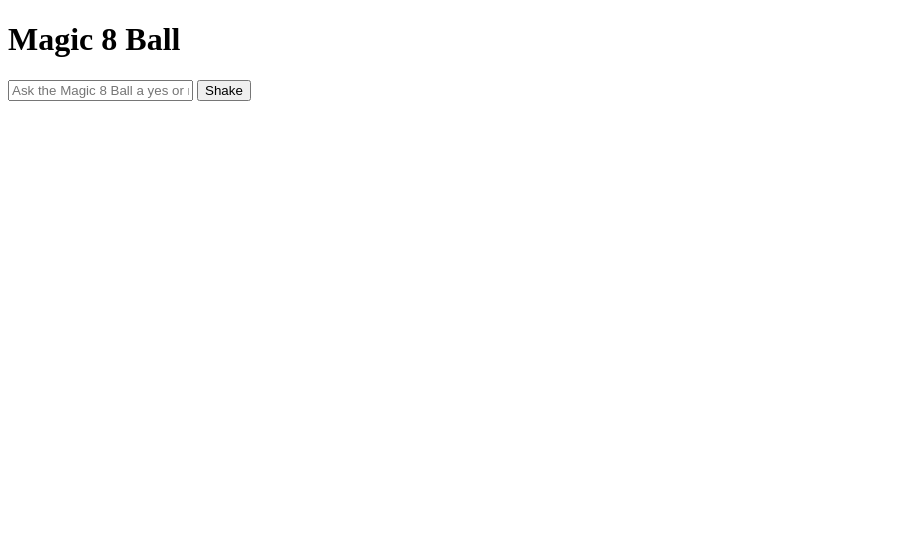
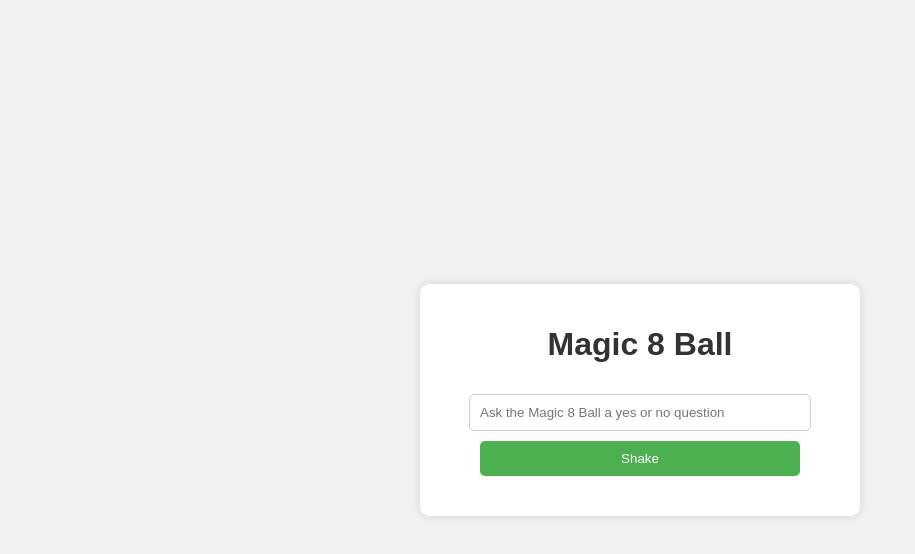
Before and after one commit to dracangelo/urban-broccoli, a plain HTML site: page index.html in a window 1280 px wide. Shown: the whole page, without its empty margins (0-915 px from the left). Drawn offline with Linux system fonts and the light colour scheme.

Commit message:
polished the css

```diff
--- a/index.html
+++ b/index.html
@@ -3,7 +3,7 @@
 <head>
     <meta charset="UTF-8">
     <meta name="viewport" content="width=device-width, initial-scale=1.0">
-    <link rel="stylesheet" href="style.css">
+    <link rel="stylesheet" href="styles.css">
     <title>Magic 8 Ball</title>
 </head>
 <body>
--- a/scripts.js
+++ b/scripts.js
@@ -17,9 +17,17 @@ function shakeMagic8Ball() {
 
     // Check if the question is not empty
     if (questionInput.value.trim() !== "") {
-        // Shake the Magic 8 Ball and display the response
-        const response = responses[Math.floor(Math.random() * responses.length)];
-        responseDisplay.textContent = `Magic 8 Ball says: ${response}`;
+        // Add shake animation class
+        responseDisplay.classList.add("shake-animation");
+
+        // Shake the Magic 8 Ball and display the response after the animation
+        setTimeout(() => {
+            const response = responses[Math.floor(Math.random() * responses.length)];
+            responseDisplay.textContent = `Magic 8 Ball says: ${response}`;
+
+            // Remove shake animation class
+            responseDisplay.classList.remove("shake-animation");
+        }, 500);
     } else {
         alert("Please enter a question before shaking the Magic 8 Ball.");
     }
--- a/styles.css
+++ b/styles.css
@@ -5,13 +5,64 @@ body {
     justify-content: center;
     height: 100vh;
     margin: 0;
+    background-color: #f0f0f0;
 }
 
 .container {
     text-align: center;
+    background-color: #fff;
+    border-radius: 10px;
+    box-shadow: 0 0 10px rgba(0, 0, 0, 0.1);
+    padding: 20px;
+    max-width: 400px;
+    width: 100%;
+}
+
+h1 {
+    color: #333;
+}
+
+input {
+    width: 80%;
+    padding: 10px;
+    margin: 10px 0;
+    border: 1px solid #ccc;
+    border-radius: 5px;
 }
 
 button {
-    margin-top: 10px;
+    width: 80%;
+    padding: 10px;
+    background-color: #4caf50;
+    color: #fff;
+    border: none;
+    border-radius: 5px;
     cursor: pointer;
+    transition: background-color 0.3s ease-in-out;
 }
+
+button:hover {
+    background-color: #45a049;
+}
+
+.shake-animation {
+    animation: shake 0.5s ease-in-out;
+}
+
+@keyframes shake {
+    0%, 100% {
+        transform: translateX(0);
+    }
+    25%, 75% {
+        transform: translateX(-10px);
+    }
+    50% {
+        transform: translateX(10px);
+    }
+}
+
+#response {
+    margin-top: 20px;
+    font-size: 18px;
+    color: #333;
+}
```
